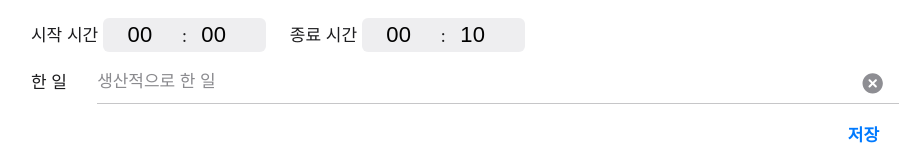
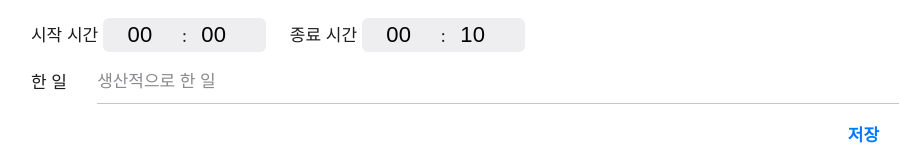
Before and after one commit to YeonsuBaek/how-much-is-your-life, a React (Create React App) app: page / in a window 1280 px wide. Both pictures are taken after a click on the button "얼마인지 보러가기". Shown: the part 258-420 px from the top of the page, without its empty margins (175-1089 px from the left). Built offline with nearby package versions, Linux system fonts and the light colour scheme.

Commit message:
(#2) Style: finished 값이 존재할 때만 삭제 버튼 보이기

```diff
--- a/src/components/FinishedForm.js
+++ b/src/components/FinishedForm.js
@@ -123,9 +123,11 @@ const FinishedForm = ({ openForm, getItem }) => {
               placeholder='생산적으로 한 일'
               required
             />
-            <span className='removeButton' onClick={handleRemoveClick}>
-              <img src={removeIcon} alt='텍스트 삭제하기' />
-            </span>
+            {finished && (
+              <span className='removeButton' onClick={handleRemoveClick}>
+                <img src={removeIcon} alt='텍스트 삭제하기' />
+              </span>
+            )}
           </div>
           <div className='saveButtonRapper'>
             <button className='saveButton' type='submit'>
```
